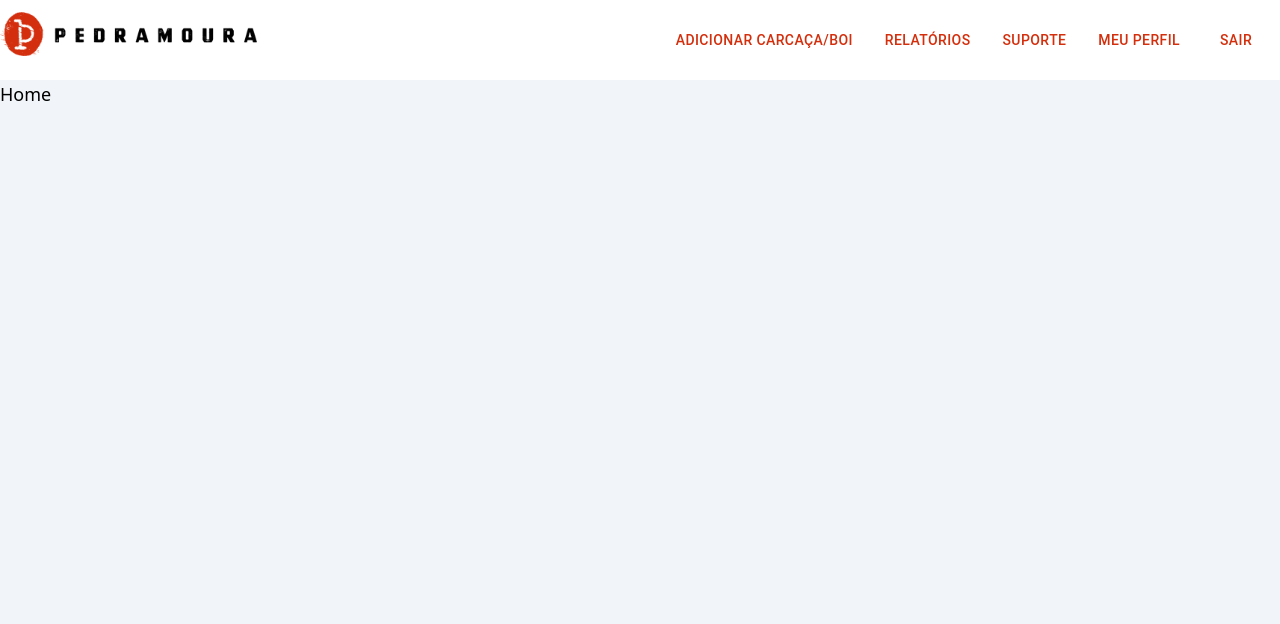
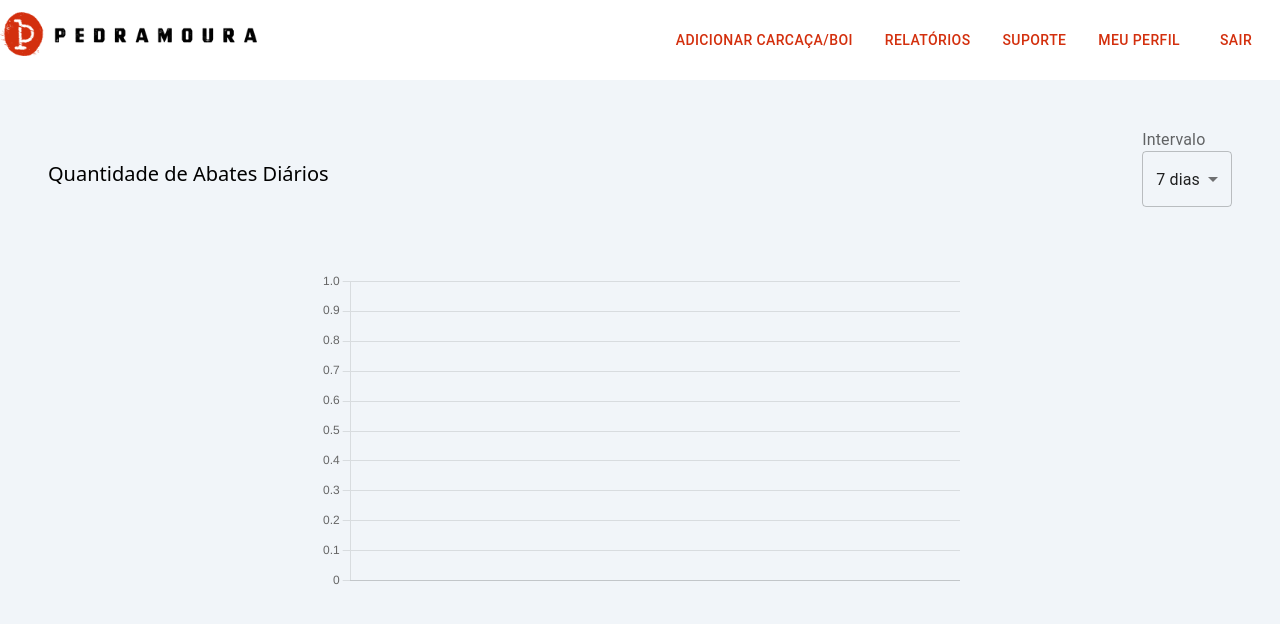
Before and after one commit to grupo-dois/app-desossa, a React (Create React App) app: page /system in a window 1280 px wide. Shown: the top 624 px of the page. Built offline with nearby package versions, Linux system fonts and the light colour scheme; no server answers; sample sign-in values are in the browser's storage.

Commit message:
chore: finalize chart

```diff
--- a/package.json
+++ b/package.json
@@ -16,8 +16,10 @@
     "@types/react-dom": "^18.2.7",
     "axios": "^1.5.0",
     "chart.js": "^4.4.0",
+    "date-fns": "^2.30.0",
     "formik": "^2.4.5",
     "react": "^18.2.0",
+    "react-chartjs-2": "^5.2.0",
     "react-dom": "^18.2.0",
     "react-router-dom": "^6.16.0",
     "react-scripts": "5.0.1",
@@ -26,8 +28,8 @@
     "yup": "^1.3.0"
   },
   "scripts": {
-    "start": "react-scripts start",
-    "serve": "react-scripts start",
+    "start": "PORT=3001 react-scripts start",
+    "serve": "PORT=3001 react-scripts start",
     "build": "react-scripts build",
     "test": "react-scripts test",
     "eject": "react-scripts eject"
--- a/src/components/Home.tsx
+++ b/src/components/Home.tsx
@@ -1,14 +1,99 @@
-import React from 'react';
+import Chart from "chart.js/auto";
+import { CategoryScale } from "chart.js";
+import { subDays, format } from "date-fns";
+import { useState, useEffect } from "react";
+import { Bar } from "react-chartjs-2";
+import { getCattleCarcassExtractionByDay } from "../services/cattle"
+import { ChartType } from "../types/ChartType"
+import { InputLabel, Select, MenuItem } from '@mui/material';
+import theme from '../theme';
 
-interface Props {
+Chart.register(CategoryScale);
+
+export default function Home() {
+  const [chartData, setChartData] = useState<ChartType>({
+    labels: [] ,
+    datasets: [
+      {
+        label: "",
+        data: [],
+        backgroundColor: [],
+        borderColor: "",
+        borderWidth: 0,
+      }
+    ]
+  });
+
+  const [chartInterval, setChartInterval] = useState<number>(7)
+
+  useEffect(() => {
+    async function getCattleDataForChart() {
+      const cattleByDay = await getCattleCarcassExtractionByDay();
+
+      const dataChart = []
+      for (let i = 0; i < chartInterval; i++) {
+        const currentDayData = cattleByDay.filter(
+          (cat: { [key: string]: any }) => cat.data_abate.toString() === format(subDays(new Date(), i), 'yyyyMMdd')
+        );
+
+        dataChart.push({
+          date: format(subDays(new Date(), i), 'dd/MM'),
+          count: currentDayData[0]?._count?._all,
+        })
+      }
+
+      setChartData({
+        labels: dataChart.map((cattle: { [key: string]: any }) => cattle.date),
+        datasets: [
+          {
+            label: "Abates Diários",
+            data: dataChart.map((data: any) => data.count),
+            backgroundColor: [
+              theme.palette.primary.main,
+            ],
+            borderColor: theme.palette.secondary.main,
+            borderWidth: 2
+          }
+        ]
+      })
+    }
+
+    getCattleDataForChart();
+  }, [chartInterval]);
+
+  const handleChange = (event: { [key: string]: any }) => {
+    setChartInterval(event.target.value as number);
+  };
+
+  return (
+    <>
+      <div className="m-12 flex justify-between">
+        <h1 className="text-xl mt-8">Quantidade de Abates Diários</h1>
+        <div>
+          <InputLabel>Intervalo</InputLabel>
+          <Select
+            value={chartInterval}
+            label="Intervalo"
+            onChange={handleChange}
+          >
+            <MenuItem value={7}>7 dias</MenuItem>
+            <MenuItem value={15}>15 dias</MenuItem>
+            <MenuItem value={30}>30 dias</MenuItem>
+          </Select>
+        </div>
+      </div>
+      <div className="home-chart w-1/2 m-auto mt-16">
+        <Bar
+          data={chartData}
+          options={{
+            plugins: {
+              legend: {
+                display: false
+              }
+            }
+          }}
+        />
+      </div>
+    </>
+  );
 }
-
-const Home: React.FC<Props> = () => {
-  return (
-    <div>
-      <h1 className="text-lg">Home</h1>
-    </div>
-  )
-}
-
-export default Home;
--- /dev/null
+++ b/src/services/cattle.ts
@@ -0,0 +1,7 @@
+import axios from '../axios';
+
+export async function getCattleCarcassExtractionByDay(): Promise<{ [key: string]: any }> {
+  const { data } = await axios.get('bovinos/abates/diarios')
+
+  return data
+}
--- /dev/null
+++ b/src/types/ChartType.ts
@@ -0,0 +1,12 @@
+export type ChartType = {
+  labels: string[];
+  datasets: DatasetsType[];
+};
+
+type DatasetsType = {
+  label: string;
+  data: number[];
+  backgroundColor: string[];
+  borderColor: string;
+  borderWidth: number;
+};
```
